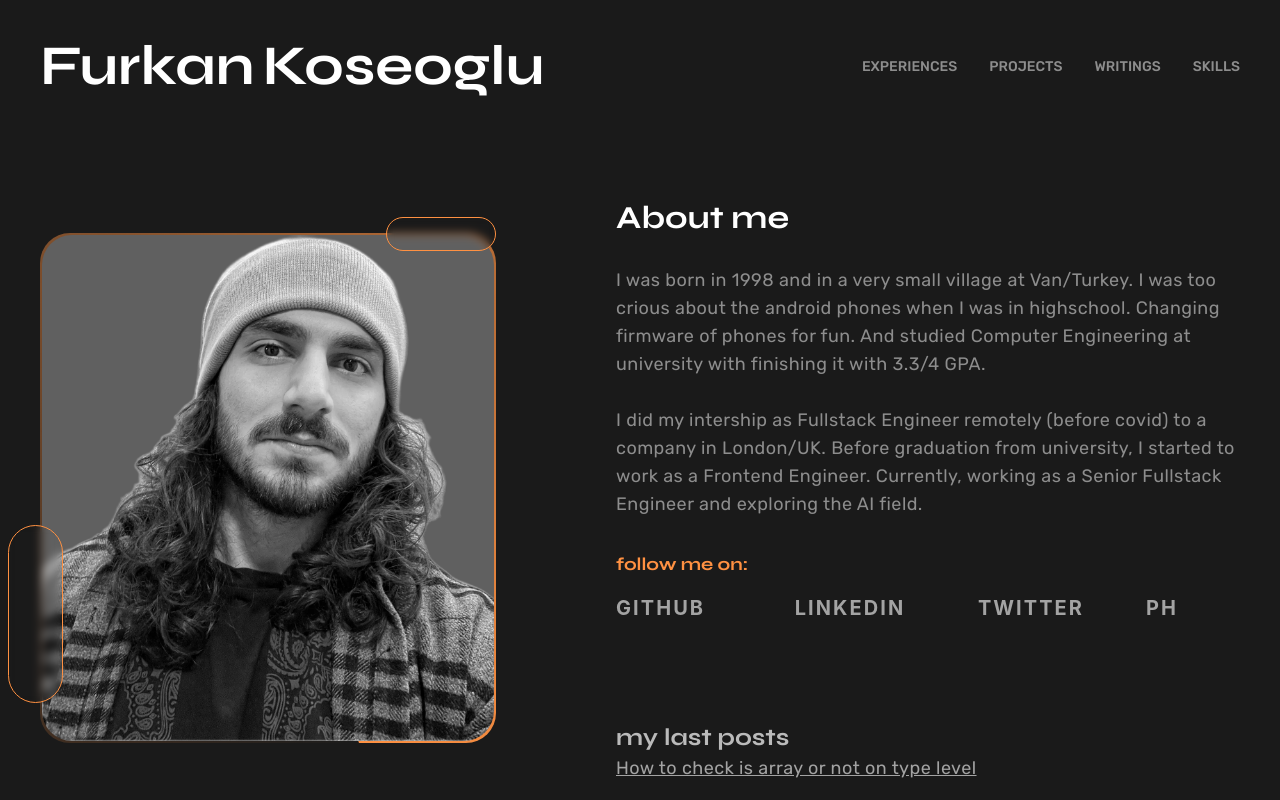
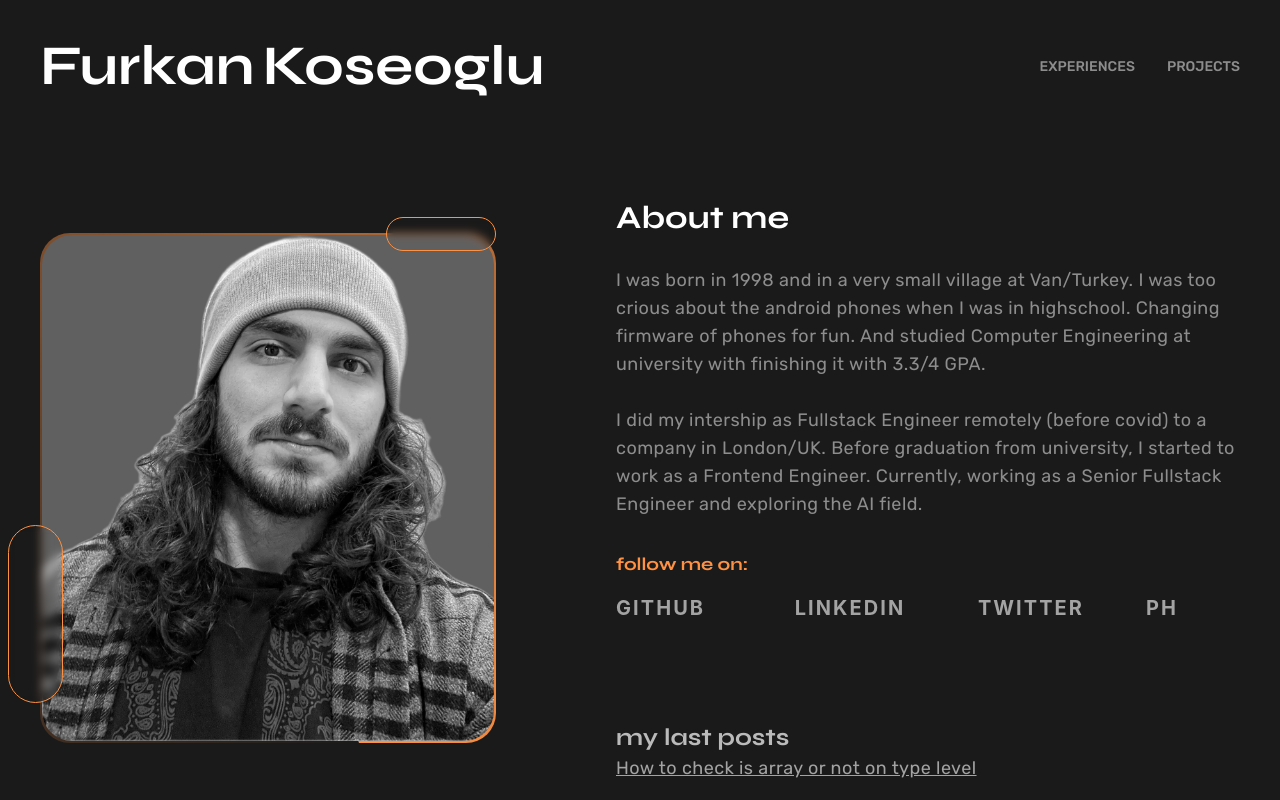
Before and after one commit to furkanksl/my-website, a Next.js app: page / in a window 1280 px wide. Shown: the top 800 px of the page. Built offline with nearby package versions, Linux system fonts and the light colour scheme.

Commit message:
Update projects anchor item in header

```diff
--- a/src/components/core/header.tsx
+++ b/src/components/core/header.tsx
@@ -13,15 +13,18 @@ function Header() {
                     >
                         Experiences
                     </a>
-                    <div className="inline-block font-rubik text-[14px] font-medium text-secondary-dark uppercase cursor-pointer hover:scale-110 hover:tracking-[2px] hover:text-white transform duration-300 hover:shadow-sm hover:first-letter:!text-secondary">
+                    <a
+                        href="#projects"
+                        className="inline-block font-rubik text-[14px] font-medium text-secondary-dark uppercase cursor-pointer hover:scale-110 hover:tracking-[2px] hover:text-white transform duration-300 hover:shadow-sm hover:first-letter:!text-secondary"
+                    >
                         Projects
-                    </div>
-                    <div className="inline-block font-rubik text-[14px] font-medium text-secondary-dark uppercase cursor-pointer hover:scale-110 hover:tracking-[2px] hover:text-white transform duration-300 hover:shadow-sm hover:first-letter:!text-secondary">
+                    </a>
+                    {/* <div className="inline-block font-rubik text-[14px] font-medium text-secondary-dark uppercase cursor-pointer hover:scale-110 hover:tracking-[2px] hover:text-white transform duration-300 hover:shadow-sm hover:first-letter:!text-secondary">
                         Writings
                     </div>
                     <div className="inline-block font-rubik text-[14px] font-medium text-secondary-dark uppercase cursor-pointer hover:scale-110 hover:tracking-[2px] hover:text-white transform duration-300 hover:shadow-sm hover:first-letter:!text-secondary">
                         Skills
-                    </div>
+                    </div> */}
                 </div>
             </div>
         </header>
```
